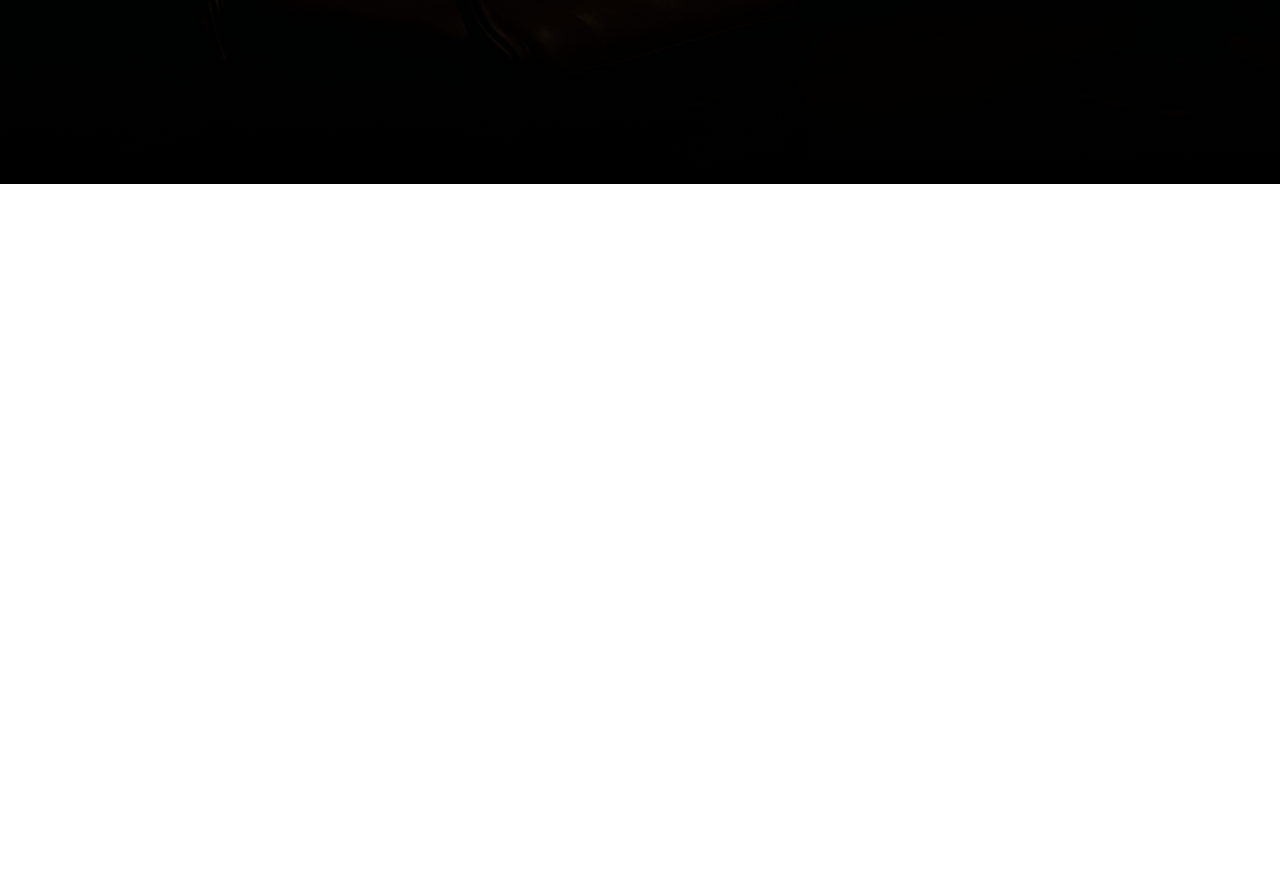
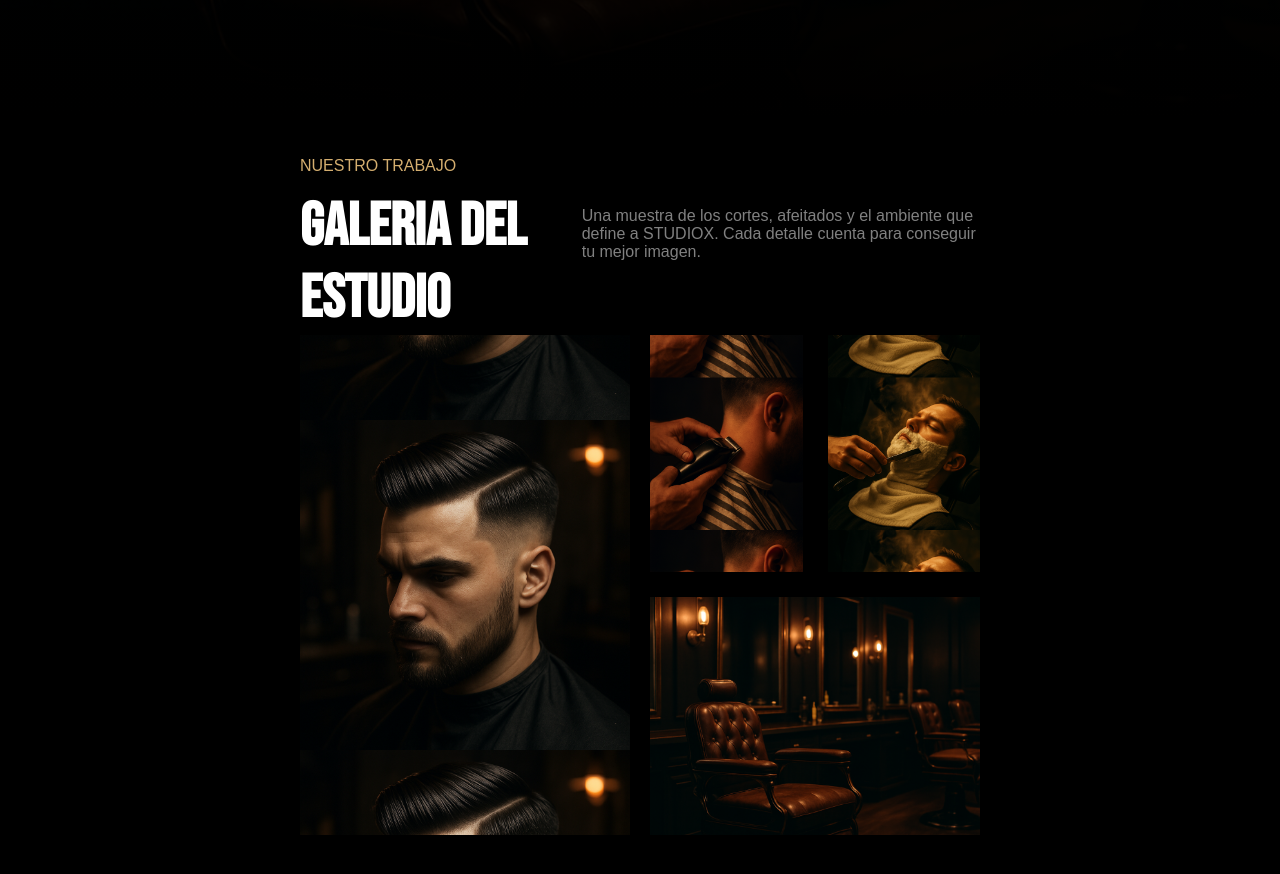
Before and after one commit to EnzoIbarra05/Studiox-site, a React (Vite) app: page / in a window 1280 px wide. Shown: the part 900-1774 px from the top of the page. Before the commit the page ends 1084 px from the top, so only its background shows below. Built offline with nearby package versions, Linux system fonts and the light colour scheme; a web font is replaced by a local one.

Commit message:
Galeria de imagenes maquetada
Se maqueto la galeria de imagenes de acuerdo a disenio, se arreglo el navbar estatico y se acomodaron guias laterales (paddings)

```diff
--- /dev/null
+++ b/src/assets/components/Galery.css
@@ -0,0 +1,104 @@
+.galery_container{
+    width: 100%;
+    height: 800px;
+    background-color: rgba(0, 0, 0, 1);
+    box-sizing: border-box;
+    padding: 20px 300px;
+}
+.galery_pretitle p{
+color: var(--marron-color);
+
+}
+.galery_title{
+    display: flex;
+}
+.galery_title h1{
+    color: white;
+    font-family: "Bebas Neue", sans-serif;
+    font-size: 60px;
+    margin: 0px;
+    width: 95%;
+}
+.galery_title p {
+    color: grey;
+
+}
+.galery_images{
+    height: 500px;
+    display: flex;
+    gap: 20px;
+}
+.big_photo{
+    background-image: url("/img/gallery-1.png");
+    background-size: 100%;
+    background-position: center;
+    height: 500px;
+    width: 50%;
+     transition: background-size .4s ease;
+}
+.big_photo:hover{
+    background-image: linear-gradient(rgba(0, 0, 0, 0.1),
+                    rgba(0, 0, 0, 0.5)),url("/img/gallery-1.png");
+
+  background-size: 110%;
+}
+
+.tree_photos{
+    width: 50%;
+    display: flex;
+    flex-direction: column;
+    gap: 25px;
+}
+.divisiones{
+    display: flex;
+    gap:25px ;
+}
+.divisiones{
+    width: 100%;
+    height: 50%;
+}
+.division1{
+    width: 50%;
+    background-image: url("/img/gallery-2.png");
+    background-size: 100%;
+    background-position: center;
+     transition: background-size .4s ease;
+
+}
+.division1:hover{
+ background-image: linear-gradient(rgba(0, 0, 0, 0.1),
+                    rgba(0, 0, 0, 0.5)),url("/img/gallery-2.png");
+background-size: 110%;
+
+}
+.division2{
+    width: 50%;
+    background-image: url("/img/gallery-3.png");
+    background-size: 100%;
+    background-position: center;
+     transition: background-size .4s ease;
+}
+.division2:hover{
+ background-image: linear-gradient(rgba(0, 0, 0, 0.1),
+                    rgba(0, 0, 0, 0.5)),url("/img/gallery-3.png");
+ background-size: 110%;
+
+}
+.imagen_debajo{
+
+    width: 100%;
+}
+.imagen_sillon{
+    width: 100%;
+    height: 237.5px;
+     background-image: url("/img/hero-barbershop.png");
+    background-size: 100%;
+    background-position: center;
+     transition: background-size .4s ease;
+}
+.imagen_sillon:hover{
+ background-image: linear-gradient(rgba(0, 0, 0, 0.1),
+                    rgba(0, 0, 0, 0.5)),url("/img/hero-barbershop.png");
+ background-size: 110%;
+
+}
--- /dev/null
+++ b/src/assets/components/Galery.tsx
@@ -0,0 +1,33 @@
+import "./Galery.css"
+
+function Galery(){
+    return(
+    <>
+    <div className="galery_container">
+        <div className="galery_pretitle">
+            <p>NUESTRO TRABAJO </p>
+        </div>
+        <div className="galery_title">
+            <h1>GALERIA DEL ESTUDIO</h1>
+            <p>Una muestra de los cortes, afeitados y el ambiente que define a STUDIOX. Cada detalle cuenta para conseguir tu mejor imagen.</p>
+        </div>
+        <div className="galery_images">
+            <div className="big_photo">
+
+            </div>
+            <div className="tree_photos">
+            <div className="divisiones">
+                <div className="division1"></div>
+                <div className="division2"></div>
+            </div>
+            <div className="imagen_debajo">
+            <div className="imagen_sillon"></div>
+            </div>
+            </div>
+        </div>
+    </div>
+    </>
+    )
+}
+
+export default Galery;
--- a/src/assets/components/Hero.css
+++ b/src/assets/components/Hero.css
@@ -5,7 +5,7 @@
                     rgba(0, 0, 0, 1)),url('./../../../public/img/hero-barbershop.png');
     background-size: cover;
     background-position: center;
-    height:1000px ;
+    height:900px ;
     box-sizing: border-box;
     padding: 80px 300px;
 
--- a/src/assets/components/Navbar.css
+++ b/src/assets/components/Navbar.css
@@ -1,18 +1,21 @@
-.navbar_container{
-    display: flex;
-    background-color: rgb(37, 37, 37);
-
+.navbar_container {
+  display: flex;
+  box-sizing: border-box;
+  padding: 0px 300px;
   position: sticky;
   top: 0;
   z-index: 1000;
 
+  background-color: rgba(37, 37, 37, 0.2); /* transparente */
+  backdrop-filter: blur(10px); /* efecto glass */
+  transition: background-color 0.3s ease;
 }
 
 .navbar_logo{
     display: flex;
     width: 20%;
     color: white;
-    justify-content: end;
+    justify-content: start;
 }
 .logo_x{
     color:var(--marron-color);
@@ -41,7 +44,7 @@
 .navbar_reserve{
     width: 20%;
     display: flex;
-    justify-content: center;
+    justify-content: end;
     align-items: center;
 }
 .navbar_reserve button{
--- a/src/index.css
+++ b/src/index.css
@@ -3,6 +3,7 @@
   --seccion-color:#8f8f8f;
 }
 body {
+  background-color: rgb(12, 12, 12);
   margin: 0;
    font-family: "Google Sans", sans-serif;
 }
--- a/src/main.tsx
+++ b/src/main.tsx
@@ -4,9 +4,11 @@
 
 import Navbar from './assets/components/Navbar.tsx'
 import Hero from './assets/components/Hero.tsx'
+import Galery from './assets/components/Galery.tsx'
 createRoot(document.getElementById('root')!).render(
   <StrictMode>
     <Navbar/>
     <Hero/>
+    <Galery/>
   </StrictMode>,
 )
```
